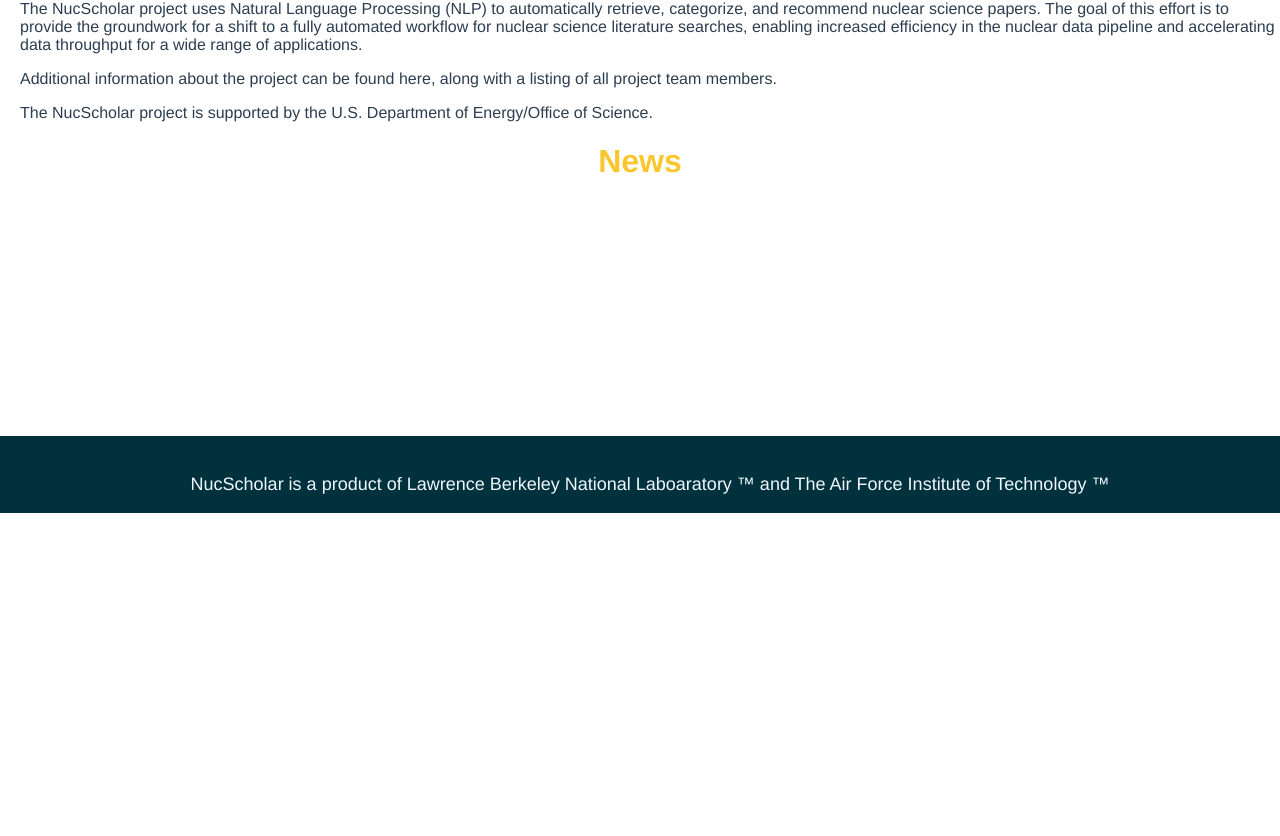
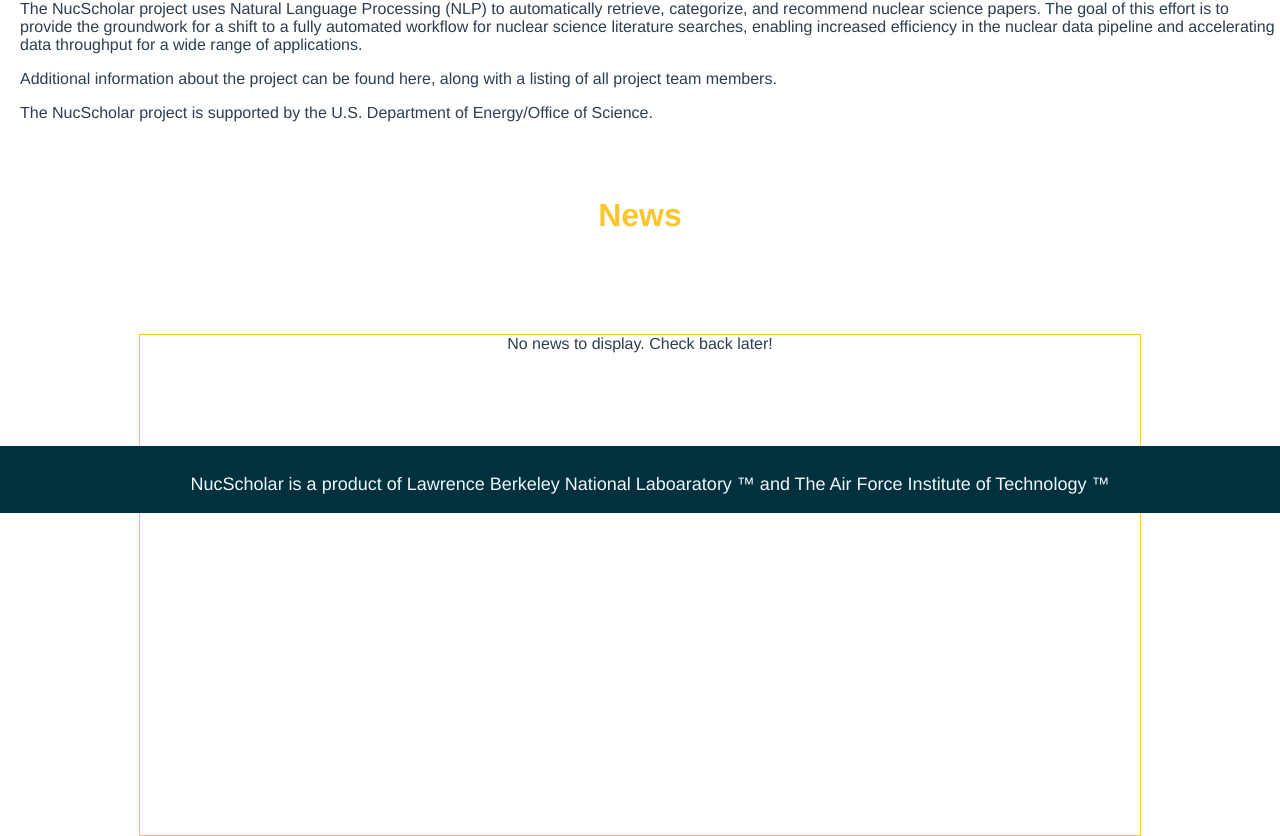
Before and after one commit to dward118/NL-Website, a Vue app: page / in a window 1280 px wide. Shown: the part 287-1123 px from the top of the page. Before the commit the page ends 800 px from the top, so only its background shows below. Built offline with nearby package versions, Linux system fonts and the light colour scheme.

Commit message:
Add files via upload
More changes. Footer and header scroll with page and homepage now has a news box

```diff
--- a/src/components/Homepage.vue
+++ b/src/components/Homepage.vue
@@ -4,10 +4,14 @@
   <div>
     <h3 style="font-size:40px; color: #00313c; margin-top: 150px;">NucScholar Search Engine</h3>
     <p>
-      Created by Walid Younes and Bethany Goldblum at the Lawrence Berkeley National Laboratory and Juan Manfredi at the Air Force Institute of Technology. Please report any problems to Walid Younes.
+      Created by Walid Younes and Bethany Goldblum at the Lawrence Berkeley National Laboratory and Juan Manfredi at the
+      Air Force Institute of Technology. Please report any problems to Walid Younes.
     </p>
     <p>
-      The NucScholar project uses Natural Language Processing (NLP) to automatically retrieve, categorize, and recommend nuclear science papers. The goal of this effort is to provide the groundwork for a shift to a fully automated workflow for nuclear science literature searches, enabling increased efficiency in the nuclear data pipeline and accelerating data throughput for a wide range of applications.
+      The NucScholar project uses Natural Language Processing (NLP) to automatically retrieve, categorize, and recommend
+      nuclear science papers. The goal of this effort is to provide the groundwork for a shift to a fully automated
+      workflow for nuclear science literature searches, enabling increased efficiency in the nuclear data pipeline and
+      accelerating data throughput for a wide range of applications.
     </p>
     <p>
       Additional information about the project can be found here, along with a listing of all project team members.
@@ -16,9 +20,10 @@
       The NucScholar project is supported by the U.S. Department of Energy/Office of Science.
     </p>
   </div>
-  <div>
-    <h1 style="color: #fac62e;">News</h1>
-    <div style="border-color: #fac62e;"></div>
+
+  <h1 style="color: #fac62e; margin-top: 75px; margin-bottom: 100px;">News</h1>
+  <div class="news-container">
+    No news to display. Check back later!
   </div>
 </template>
 
@@ -35,10 +40,18 @@ export default {
 </script>
 
 <style>
-
 p {
   text-align: left;
   margin-left: 20px;
 }
 
+.news-container {
+  margin-top: 150px;
+  margin: 25px;
+  width: 1000px;
+  height: 500px;
+  margin: 0 auto;
+  border: 1px solid;
+  border-color: #fac62e;
+}
 </style>
--- a/src/components/MenuBar.vue
+++ b/src/components/MenuBar.vue
@@ -49,14 +49,14 @@ export default {
 }
 
 footer {
-  position: absolute;
+  position: fixed;
   bottom: 0;
   left: 0;
   right: 0;
   background: #00313c;
-  height: auto;
+  height: fit-content;
   width: 100vw;
-  padding-top: 20px;
+  padding-top: 10px;
   color: aliceblue;
   font-size: large;
 }
--- a/src/components/MenuBarLimited.vue
+++ b/src/components/MenuBarLimited.vue
@@ -45,14 +45,14 @@ export default {
 }
 
 footer {
-  position: absolute;
+  position: fixed;
   bottom: 0;
   left: 0;
   right: 0;
   background: #00313c;
-  height: auto;
+  height: fit-content;
   width: 100vw;
-  padding-top: 20px;
+  padding-top: 10px;
   color: aliceblue;
   font-size: large;
 }
```
